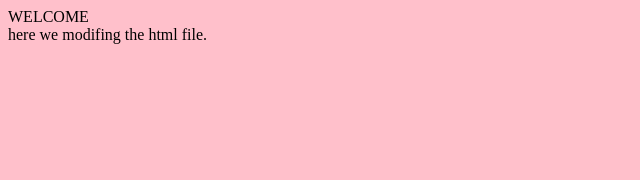
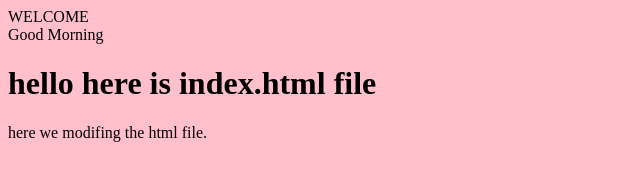
Before and after one commit to poonammane17/proj1, a plain HTML site: page index.html in a window 1280 px wide. Shown: the whole page, without its empty margins (0-640 px from the left). Drawn offline with Linux system fonts and the light colour scheme.

Commit message:
commit the changes

```diff
--- a/index.html
+++ b/index.html
@@ -1,6 +1,9 @@
 <html>
 <head bgcolor=white>WELCOME
 </head><br>
-<body bgcolor=pink> here we modifing the html file.
+<body bgcolor=pink> Good Morning
+<h1>hello here is index.html file</h1>
+here we modifing the html file.<br>
+
 </body>
 </html>
```
